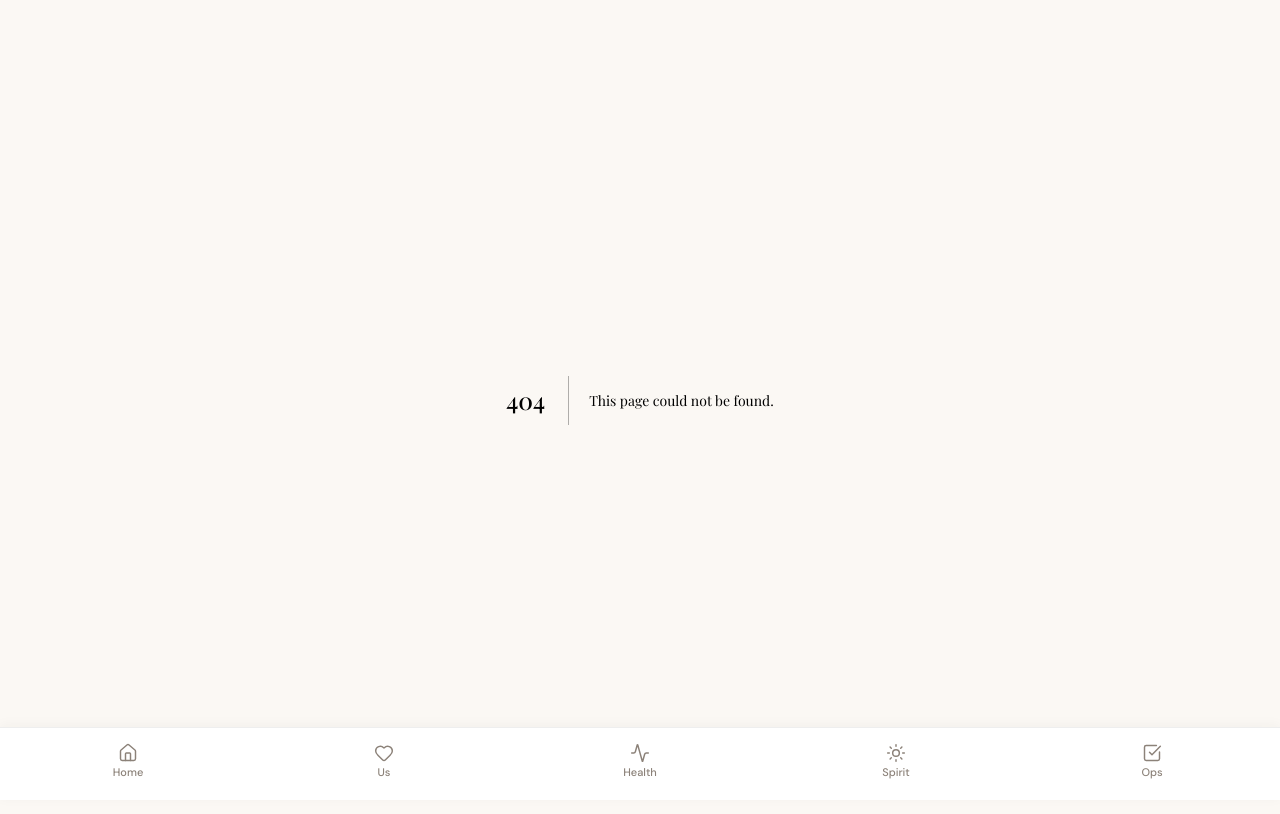
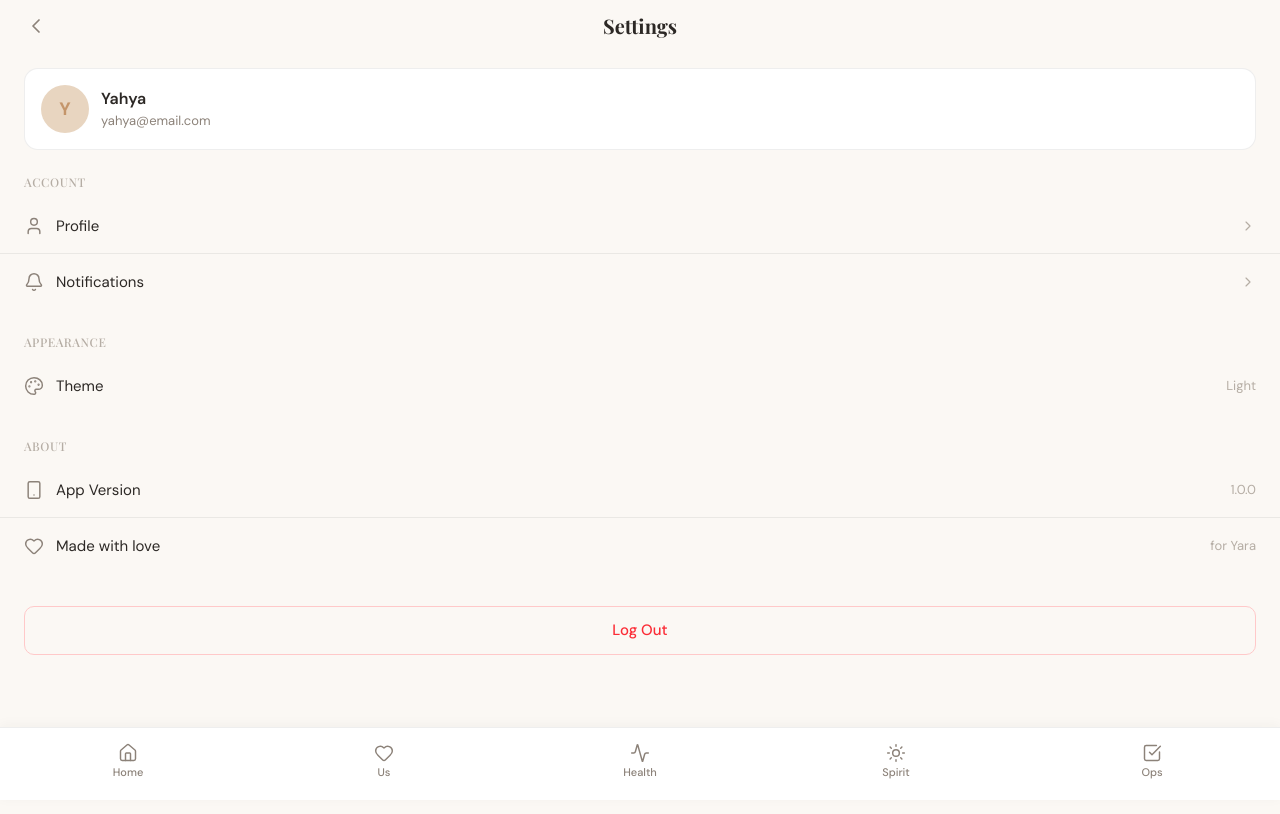
Before and after one commit to YahyaElghobashy/Y2, a Next.js app: page /settings in a window 1280 px wide. Before the commit this address had no page. Shown: the top 814 px of the page. Built offline with nearby package versions, Linux system fonts and the light colour scheme; a web font is replaced by a local one.

Commit message:
feat(t113): /settings page shell — user info, section list, app version
Phase: P1-Shell
Task: T113 — /settings page shell — user info, section list, app version
Type: layout

Built by: Y2 Orchestrator (automated)

```diff
--- /dev/null
+++ b/orchestrator/plans/T113_plan.md
@@ -0,0 +1,95 @@
+# T113: /settings — The Control Room
+
+## Files to Create
+
+| File | Purpose |
+|---|---|
+| `src/components/shared/SettingsRow.tsx` | Reusable settings row component |
+| `src/app/settings/page.tsx` | Settings page with profile card, sections, log out |
+| `src/__tests__/components/shared/SettingsRow.test.tsx` | SettingsRow unit tests |
+| `src/__tests__/app/settings/page.test.tsx` | Settings page integration tests |
+
+## Files to Modify
+
+| File | Change |
+|---|---|
+| `docs/COMPONENT_REGISTRY.md` | Add SettingsRow + SettingsPage entries |
+| `docs/TASK_LOG.md` | Add T113 completion row |
+
+## Dependencies on Existing Components
+
+- `PageTransition` from `@/components/animations` — page entrance animation
+- `PageHeader` from `@/components/shared/PageHeader` — "Settings" title + back to `/`
+- `cn()` from `@/lib/utils` — conditional class merging
+- `Link` from `next/link` — for SettingsRow href navigation
+
+## Design Tokens Referenced
+
+| Token | Tailwind class | Usage |
+|---|---|---|
+| `--bg-primary` | `bg-bg-primary` | Page background (via AppShell) |
+| `--bg-elevated` | `bg-bg-elevated` | Profile card background |
+| `--bg-secondary` | `bg-bg-secondary` | Active press state on rows |
+| `--text-primary` | `text-text-primary` | Labels, profile name |
+| `--text-secondary` | `text-text-secondary` | Icons, email, subtitles |
+| `--text-muted` | `text-text-muted` | Section headers, chevrons, right-side values |
+| `--accent-primary` | `text-accent-primary` | Avatar initial text |
+| `--accent-soft` | `bg-accent-soft` | Avatar circle background |
+| `--border-subtle` | `border-border-subtle` | Row separators, profile card border |
+| `--shadow-soft` | `shadow-[var(--shadow-soft)]` | Profile card shadow |
+
+## Lucide Icons Used
+
+- `User` — Profile row
+- `Bell` — Notifications row
+- `Palette` — Theme row
+- `Smartphone` — App Version row
+- `Heart` — Made with love row
+- `LogOut` — Log Out button
+- `ChevronRight` — Row navigation indicator
+
+## Component Architecture
+
+### SettingsRow
+- Props: `icon, label, subtitle?, href?, onClick?, rightElement?, destructive?, showChevron?`
+- Wrapper: `Link` if href, `button` if onClick, `div` otherwise
+- showChevron defaults: `true` when href/onClick, `false` when only rightElement
+- Destructive mode: red-500 text on icon + label
+- Press feedback: `active:bg-bg-secondary` transition
+- RTL: use `ms-3` (not ml-3), `me-auto`, logical properties
+
+### Settings Page
+- Wrapped in `PageTransition`
+- `PageHeader` with title="Settings", backHref="/"
+- Profile card: hardcoded Yahya/yahya@email.com
+- 3 sections (Account, Appearance, About) with uppercase muted headers
+- Log Out button: standalone red-bordered button at bottom
+- All non-functional (Phase 1 placeholders)
+
+## Test Cases
+
+### SettingsRow Tests (6 tests)
+1. Renders icon and label
+2. Shows ChevronRight when href is provided
+3. Shows rightElement when provided (no chevron)
+4. Applies destructive (red) styling when destructive=true
+5. Renders as Link when href provided
+6. Calls onClick when clicked
+
+### Settings Page Tests (7 tests)
+1. Page renders with PageHeader "Settings"
+2. Profile card shows placeholder name "Yahya"
+3. All section headers render ("Account", "Appearance", "About")
+4. At least 5 SettingsRow items render (User, Bell, Palette, Smartphone, Heart icons)
+5. Log Out button is present with red text
+6. "Made with" row shows "for Yara"
+7. App version row shows "1.0.0"
+
+## Potential Issues / Edge Cases
+
+- SettingsRow needs to handle three wrapper types (Link/button/div) cleanly
+- No `border-b` on last row in each section — use `last:border-b-0` or `divide-y`
+- RTL: all spacings must use logical properties (ms/me/ps/pe)
+- The page is `"use client"` because PageTransition uses framer-motion
+- Log Out is NOT a SettingsRow — it's a standalone button element
+- Profile card avatar uses first initial of hardcoded name
--- /dev/null
+++ b/src/app/settings/page.tsx
@@ -0,0 +1,86 @@
+"use client"
+
+import { User, Bell, Palette, Smartphone, Heart, LogOut } from "lucide-react"
+import { PageTransition } from "@/components/animations"
+import { PageHeader } from "@/components/shared/PageHeader"
+import { SettingsRow } from "@/components/shared/SettingsRow"
+
+function SectionHeader({ children }: { children: React.ReactNode }) {
+  return (
+    <h2 className="px-6 pt-6 pb-2 text-xs uppercase tracking-wider text-text-muted font-body font-medium">
+      {children}
+    </h2>
+  )
+}
+
+export default function SettingsPage() {
+  return (
+    <PageTransition>
+      <PageHeader title="Settings" backHref="/" />
+
+      {/* Profile Card */}
+      <div className="mx-6 mt-4 p-4 bg-bg-elevated rounded-xl border border-border-subtle shadow-[var(--shadow-soft)]">
+        <div className="flex items-center gap-3">
+          <div className="w-12 h-12 rounded-full bg-accent-soft flex items-center justify-center shrink-0">
+            <span className="text-accent-primary font-bold text-lg font-body">Y</span>
+          </div>
+          <div className="min-w-0">
+            <p className="text-[16px] font-semibold text-text-primary font-body">Yahya</p>
+            <p className="text-[13px] text-text-secondary font-body">yahya@email.com</p>
+          </div>
+        </div>
+      </div>
+
+      {/* Account Section */}
+      <SectionHeader>Account</SectionHeader>
+      <div>
+        <SettingsRow
+          icon={<User size={20} strokeWidth={1.75} />}
+          label="Profile"
+          href="/settings"
+        />
+        <SettingsRow
+          icon={<Bell size={20} strokeWidth={1.75} />}
+          label="Notifications"
+          href="/settings"
+        />
+      </div>
+
+      {/* Appearance Section */}
+      <SectionHeader>Appearance</SectionHeader>
+      <div>
+        <SettingsRow
+          icon={<Palette size={20} strokeWidth={1.75} />}
+          label="Theme"
+          rightElement="Light"
+        />
+      </div>
+
+      {/* About Section */}
+      <SectionHeader>About</SectionHeader>
+      <div>
+        <SettingsRow
+          icon={<Smartphone size={20} strokeWidth={1.75} />}
+          label="App Version"
+          rightElement="1.0.0"
+        />
+        <SettingsRow
+          icon={<Heart size={20} strokeWidth={1.75} />}
+          label="Made with love"
+          rightElement="for Yara"
+        />
+      </div>
+
+      {/* Log Out Button */}
+      <div className="px-6 mt-8 mb-8">
+        <button
+          type="button"
+          onClick={() => console.log("logout")}
+          className="w-full py-3 text-[15px] font-medium text-red-500 border border-red-200 rounded-lg bg-transparent active:bg-red-50 transition-colors"
+        >
+          Log Out
+        </button>
+      </div>
+    </PageTransition>
+  )
+}
--- /dev/null
+++ b/src/components/shared/SettingsRow.tsx
@@ -0,0 +1,89 @@
+"use client"
+
+import Link from "next/link"
+import { ChevronRight } from "lucide-react"
+import { cn } from "@/lib/utils"
+
+type SettingsRowProps = {
+  icon: React.ReactNode
+  label: string
+  subtitle?: string
+  href?: string
+  onClick?: () => void
+  rightElement?: React.ReactNode
+  destructive?: boolean
+  showChevron?: boolean
+}
+
+export function SettingsRow({
+  icon,
+  label,
+  subtitle,
+  href,
+  onClick,
+  rightElement,
+  destructive = false,
+  showChevron,
+}: SettingsRowProps) {
+  const hasAction = Boolean(href || onClick)
+  const shouldShowChevron = showChevron ?? (hasAction && !rightElement)
+
+  const content = (
+    <>
+      <span className={cn("shrink-0", destructive ? "text-red-500" : "text-text-secondary")}>
+        {icon}
+      </span>
+      <div className="flex-1 min-w-0 ms-3">
+        <span
+          className={cn(
+            "text-[15px] font-body",
+            destructive ? "text-red-500" : "text-text-primary"
+          )}
+        >
+          {label}
+        </span>
+        {subtitle && (
+          <p className="text-xs text-text-secondary mt-0.5">{subtitle}</p>
+        )}
+      </div>
+      {rightElement && (
+        <span className="text-[13px] text-text-muted shrink-0">{rightElement}</span>
+      )}
+      {shouldShowChevron && (
+        <ChevronRight
+          size={16}
+          strokeWidth={1.75}
+          className="text-text-muted shrink-0 ms-2"
+        />
+      )}
+    </>
+  )
+
+  const sharedClassName = cn(
+    "flex items-center w-full px-6 py-3.5 min-h-[56px]",
+    "border-b border-border-subtle last:border-b-0",
+    hasAction && "active:bg-bg-secondary transition-colors"
+  )
+
+  if (href) {
+    return (
+      <Link href={href} className={sharedClassName}>
+        {content}
+      </Link>
+    )
+  }
+
+  if (onClick) {
+    return (
+      <button type="button" onClick={onClick} className={cn(sharedClassName, "text-start")}>
+        {content}
+      </button>
+    )
+  }
+
+  return (
+    <div className={sharedClassName}>
+      {content}
+    </div>
+  )
+}
```
Also changed, not shown: 4 other files (tests, documents, lock files or other folders).
